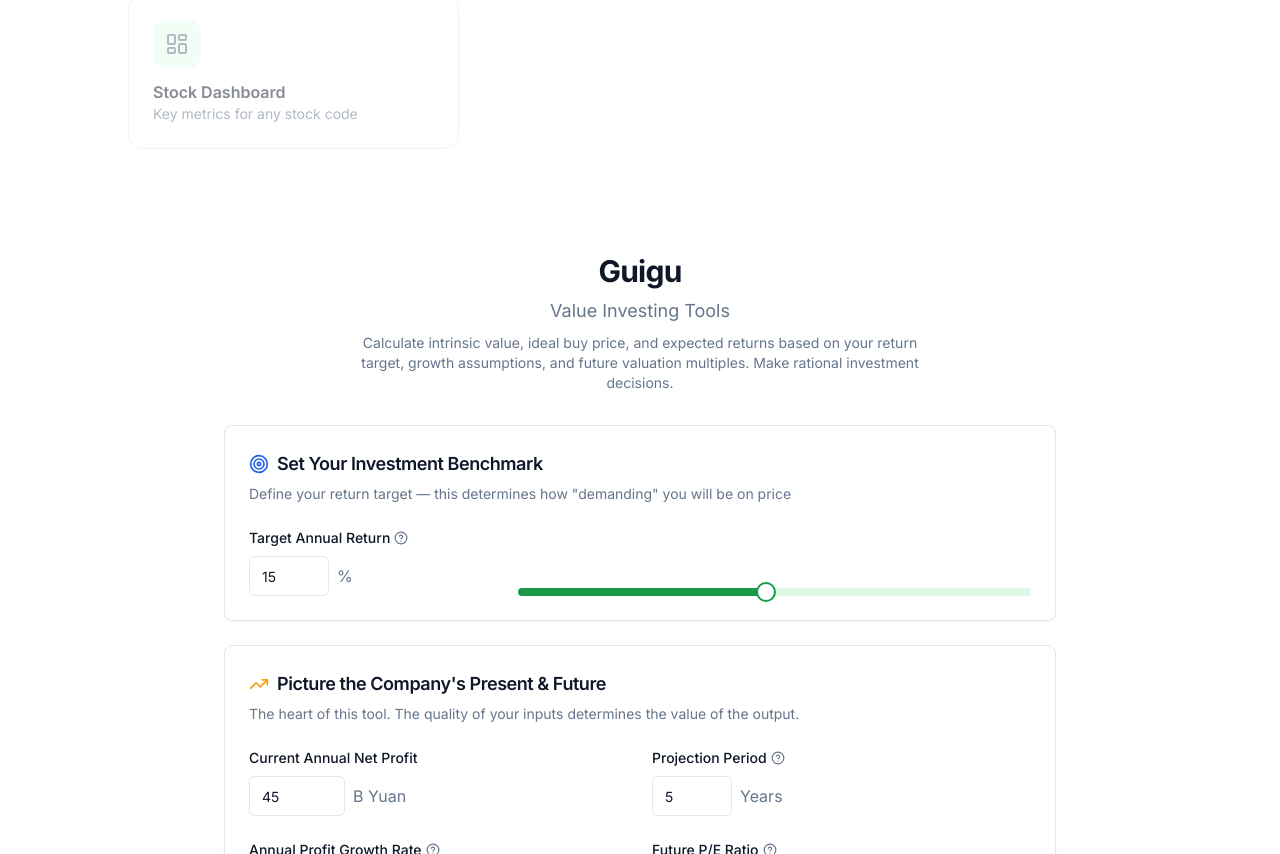
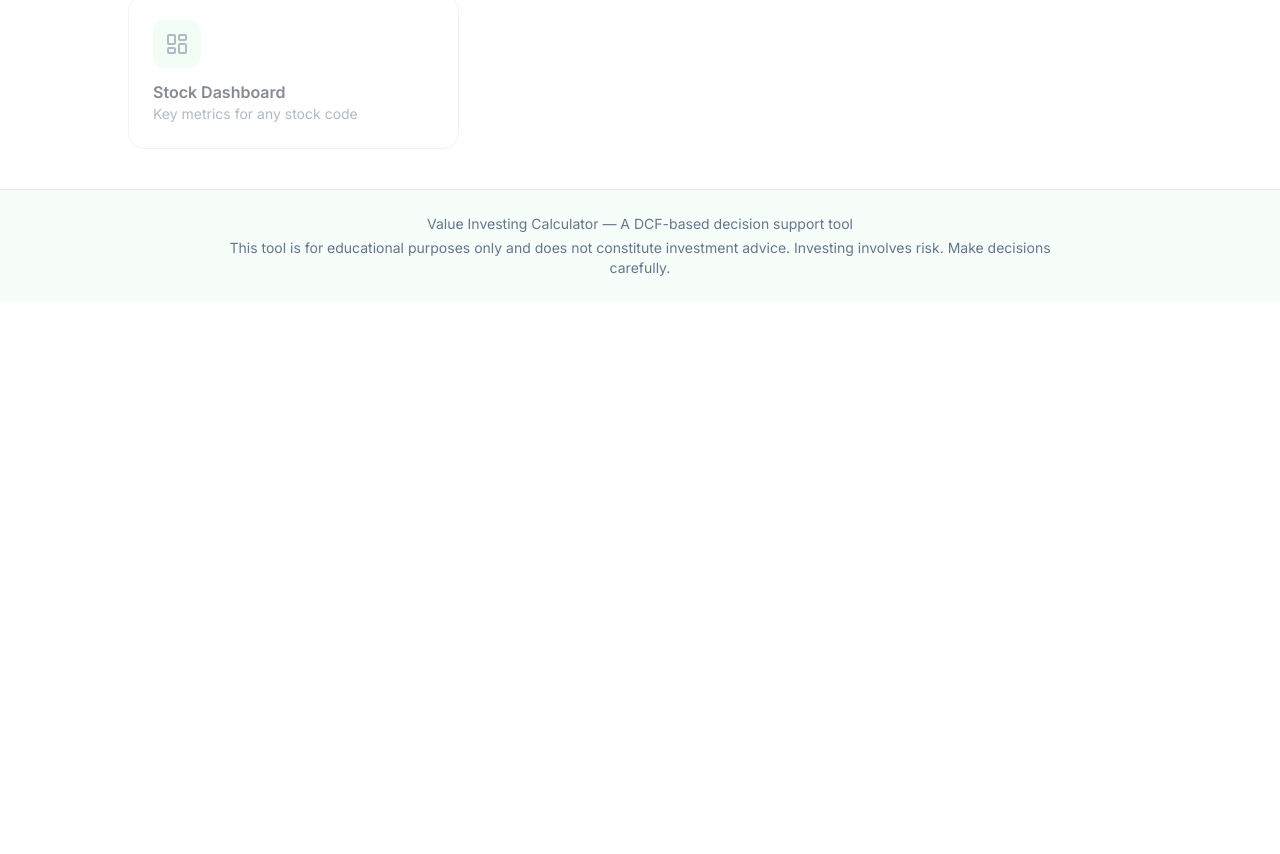
Before and after one commit to jiangxiaolei/value-investing-calculator, a Next.js app: page / in a window 1280 px wide. Shown: the part 906-1760 px from the top of the page. After the commit the page ends 1208 px from the top, so only its background shows below. Built offline with nearby package versions, Linux system fonts and the light colour scheme.

Commit message:
fix: show only landing page on homepage, remove duplicate calculator

```diff
--- a/app/page.tsx
+++ b/app/page.tsx
@@ -1,6 +1,5 @@
 import { Header } from "@/components/layout/header"
 import { Footer } from "@/components/layout/footer"
-import ValueInvestingCalculator from "@/value-investing-calculator"
 import { LandingPage } from "@/components/landing/landing-page"
 
 export default function Page() {
@@ -9,9 +8,6 @@ export default function Page() {
       <Header />
       <main className="flex-1">
         <LandingPage />
-        <div className="max-w-4xl mx-auto px-4 py-8">
-          <ValueInvestingCalculator />
-        </div>
       </main>
       <Footer />
     </div>
```
